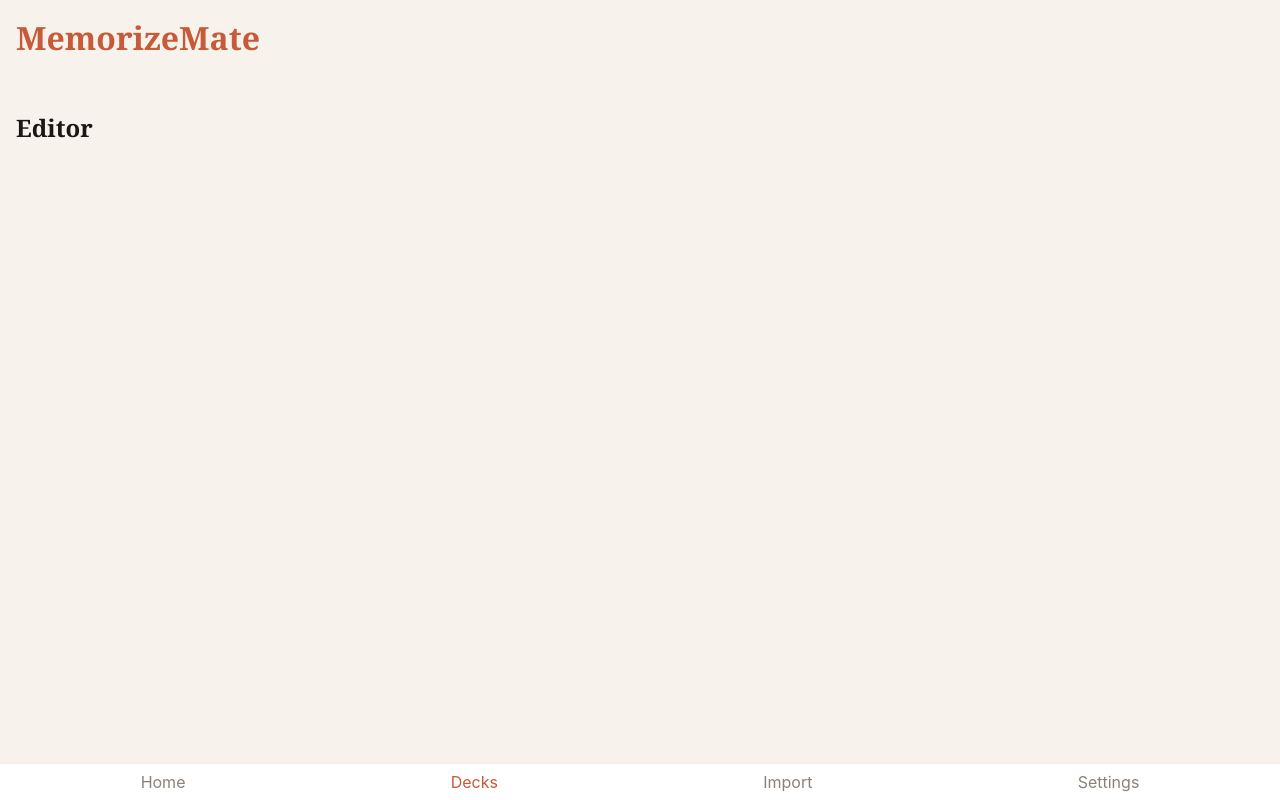
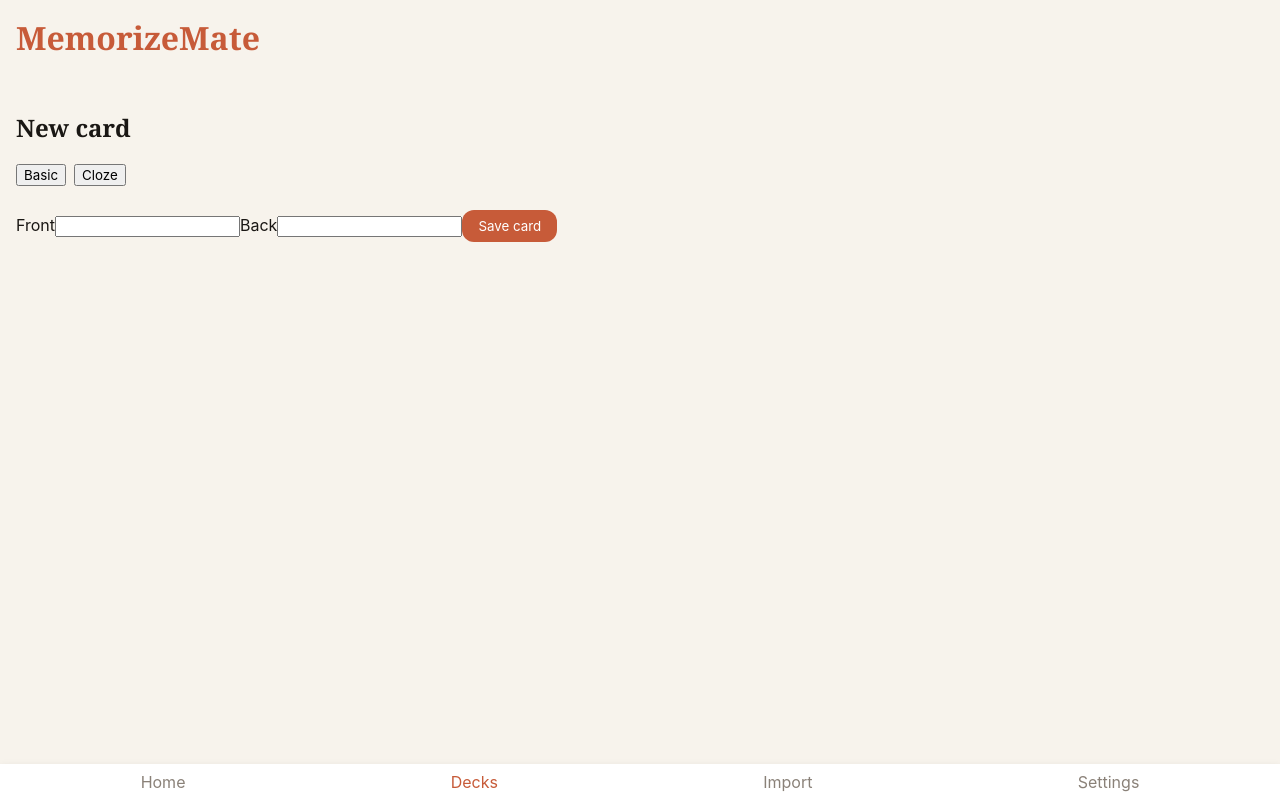
Before and after one commit to PandesalPanpan/MemorizeMate, a React (Vite) app: page /decks/1/cards/new in a window 1280 px wide. Built offline with nearby package versions, Linux system fonts and the light colour scheme.

Commit message:
feat: cloze editor and card editor screen

```diff
--- /dev/null
+++ b/src/components/ClozeEditor.tsx
@@ -0,0 +1,31 @@
+import { useRef } from 'react';
+import { wrapSelection, nextClozeIndex } from '../cloze/parser';
+
+export function ClozeEditor({ value, onChange }: { value: string; onChange: (v: string) => void }) {
+  const ref = useRef<HTMLTextAreaElement>(null);
+
+  function makeCloze() {
+    const ta = ref.current;
+    if (!ta) return;
+    const { selectionStart, selectionEnd } = ta;
+    if (selectionStart === selectionEnd) return;
+    onChange(wrapSelection(value, selectionStart, selectionEnd, nextClozeIndex(value)));
+  }
+
+  return (
+    <div>
+      <textarea
+        ref={ref}
+        value={value}
+        onChange={(e) => onChange(e.target.value)}
+        rows={4}
+        style={{ width: '100%', fontFamily: 'var(--font-body)', padding: 8, borderRadius: 'var(--radius-md)' }}
+      />
+      <button type="button" onClick={makeCloze}
+        style={{ marginTop: 8, background: 'var(--color-accent-soft)', border: 'none', borderRadius: 'var(--radius-pill, 999px)', padding: '6px 14px' }}>
+        Make cloze
+      </button>
+      <p style={{ color: 'var(--color-muted)', fontSize: 12 }}>Select text, then "Make cloze" — works on desktop and mobile.</p>
+    </div>
+  );
+}
--- a/src/screens/CardEditorScreen.tsx
+++ b/src/screens/CardEditorScreen.tsx
@@ -1 +1,45 @@
-export function CardEditorScreen() { return <section><h2>Editor</h2></section>; }
+import { useState } from 'react';
+import { useNavigate, useParams } from 'react-router-dom';
+import { ClozeEditor } from '../components/ClozeEditor';
+import { store } from '../store/useStore';
+import type { CardType } from '../types/models';
+
+export function CardEditorScreen() {
+  const { deckId } = useParams();
+  const nav = useNavigate();
+  const [type, setType] = useState<CardType>('basic');
+  const [front, setFront] = useState('');
+  const [back, setBack] = useState('');
+
+  async function save(e: React.FormEvent) {
+    e.preventDefault();
+    if (!deckId) return;
+    await store.getState().addCard({ deckId, type, front, back: type === 'cloze' ? '' : back, tags: [] });
+    nav(`/decks/${deckId}`);
+  }
+
+  return (
+    <section>
+      <h2>New card</h2>
+      <form onSubmit={save}>
+        <div style={{ display: 'flex', gap: 8, marginBottom: 12 }}>
+          <button type="button" aria-pressed={type === 'basic'} onClick={() => setType('basic')}>Basic</button>
+          <button type="button" aria-pressed={type === 'cloze'} onClick={() => setType('cloze')}>Cloze</button>
+        </div>
+        {type === 'basic' ? (
+          <>
+            <label htmlFor="front">Front</label>
+            <input id="front" value={front} onChange={(e) => setFront(e.target.value)} />
+            <label htmlFor="back">Back</label>
+            <input id="back" value={back} onChange={(e) => setBack(e.target.value)} />
+          </>
+        ) : (
+          <ClozeEditor value={front} onChange={setFront} />
+        )}
+        <button type="submit" style={{ marginTop: 12, background: 'var(--color-accent)', color: 'white', border: 'none', borderRadius: 'var(--radius-md)', padding: '8px 16px' }}>
+          Save card
+        </button>
+      </form>
+    </section>
+  );
+}
```
Also changed, not shown: 1 other file (tests, documents, lock files or other folders).
